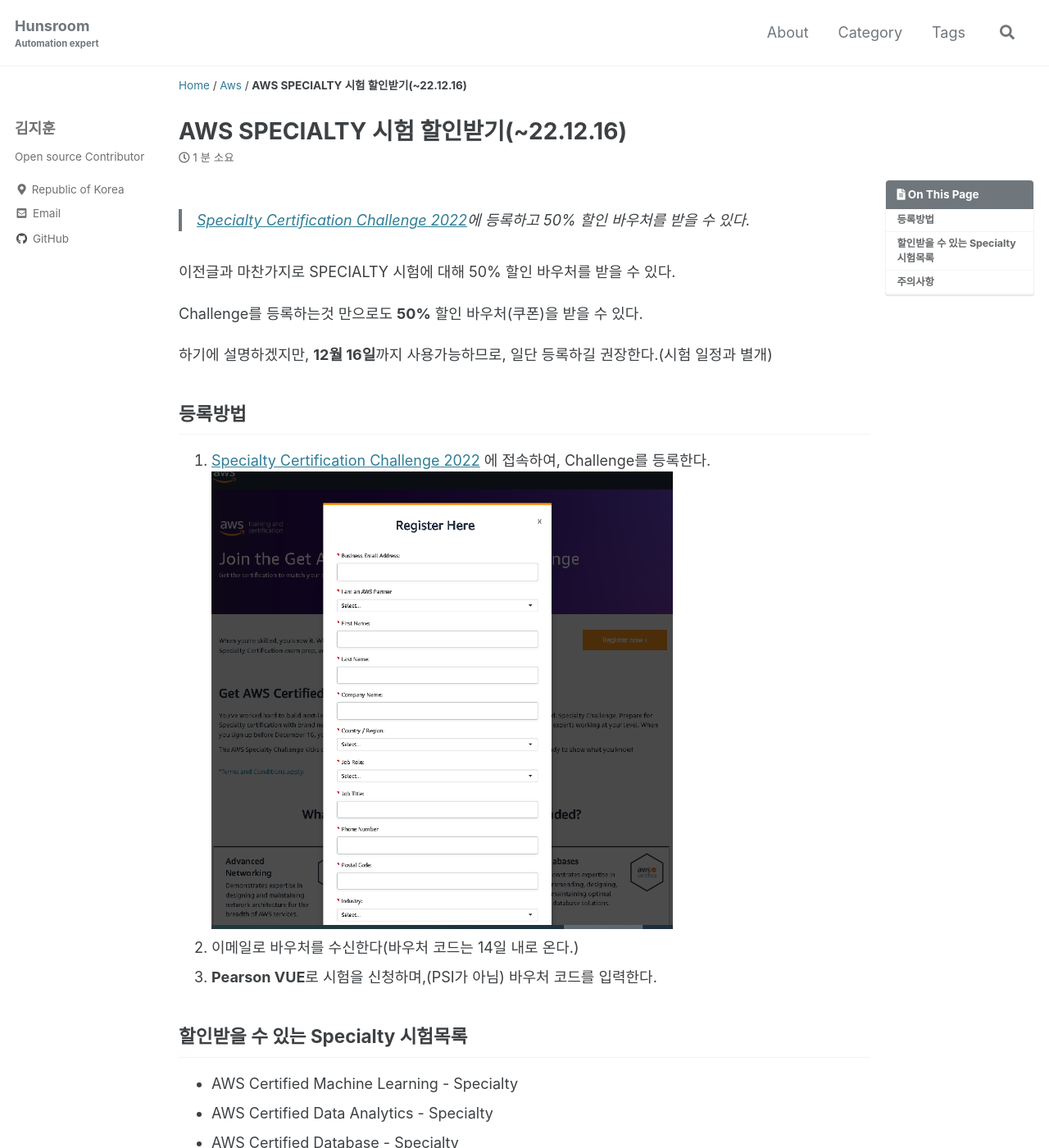
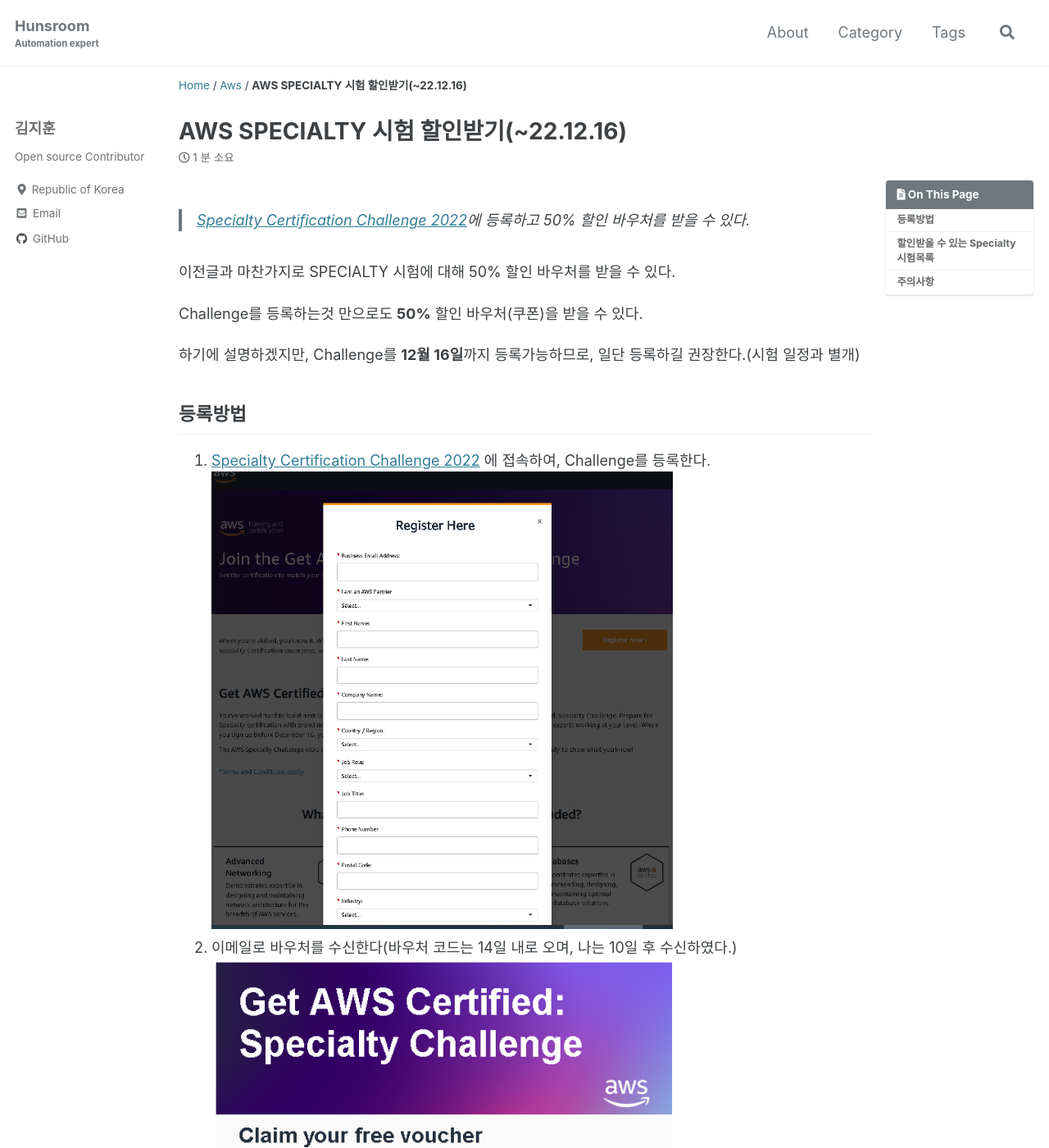
Before and after one commit to shblue21/shblue21.github.io, a Jekyll site: the page built from _posts/aws/2022-11-04-AWS-SPECIALTY-시험-할인받기(~22.12.16).md, in a window 1280 px wide and 1400 px high. Shown: the whole window at 82% size. Built offline with Jekyll 4.4.1, drawn with Linux system fonts in a browser that asks for light colours; cached includes are drawn as plain includes; comment, search, counter and statistics services are not loaded; some of the changed text lies outside the part shown.

Commit message:
fix: _posts\aws\2022-11-04-AWS-SPECIALTY-시험-할인받기(~22.12.16).md
본문 이미지 추가

```diff
--- a/_posts/aws/2022-11-04-AWS-SPECIALTY-시험-할인받기(~22.12.16).md
+++ b/_posts/aws/2022-11-04-AWS-SPECIALTY-시험-할인받기(~22.12.16).md
@@ -15,15 +15,15 @@
 
 Challenge를 등록하는것 만으로도 **50%** 할인 바우처(쿠폰)을 받을 수 있다.
 
-하기에 설명하겠지만, **12월 16일**까지 사용가능하므로, 일단 등록하길 권장한다.(시험 일정과 별개)
+하기에 설명하겠지만, Challenge를 **12월 16일**까지 등록가능하므로, 일단 등록하길 권장한다.(시험 일정과 별개)
 
 ## 등록방법
 1. [Specialty Certification Challenge 2022](https://pages.awscloud.com/GLOBAL-ln-GC-TrainCert-Specialty-Certification-Challenge-2022-reg.html) 에 접속하여, Challenge를 등록한다.
 ![Exam001](/img/221104_AWSExam_1.png){: width="70%" height="70%"}
-2. 이메일로 바우처를 수신한다(바우처 코드는 14일 내로 온다.)
-<!-- ![Exam002](/img/220823_AWSExam_2.png){: width="70%" height="70%"} -->
-1. **Pearson VUE**로 시험을 신청하며,(PSI가 아님) 바우처 코드를 입력한다.
-<!-- ![Exam003](/img/220823_AWSExam_3.png) -->
+2. 이메일로 바우처를 수신한다(바우처 코드는 14일 내로 오며, 나는 10일 후 수신하였다.)
+![Exam002](/img/221104_AWSExam_2.png){: width="70%" height="70%"}
+1. **Pearson VUE**로 시험을 신청하며(PSI가 아님) 프로모션 코드 입력란에 바우처 코드를 입력한다.
+![Exam003](/img/221104_AWSExam_3.png)
 
 
 ## 할인받을 수 있는 Specialty 시험목록
@@ -38,5 +38,5 @@
 - 50% 할인 받으려면, **Pearson VUE**에서 시험을 예약해야 함.
 - Challenge에 등록 가능한 날짜는 **2022년 12월 16일** 까지임.
 - 그러나 바우처를 이용한 시험예약은 **2023년 03월 31일** 까지 가능함
-- 등록한 후 Challenge 정보는 메일로 송부됨, **바우처 코드는 14일** 정도 소요됨.
+- 등록한 후 바우처 코드는 **14일**내로 메일로 송부됨 (10일 소요됨)
 - Challenge의 교육을 완료할 필요는 없음.
```
Also changed, not shown: other parts of _posts/aws/2022-11-04-AWS-SPECIALTY-시험-할인받기(~22.12.16).md (+1 -1 lines), img/221104_AWSExam_2.png (added), img/221104_AWSExam_3.png (added).
